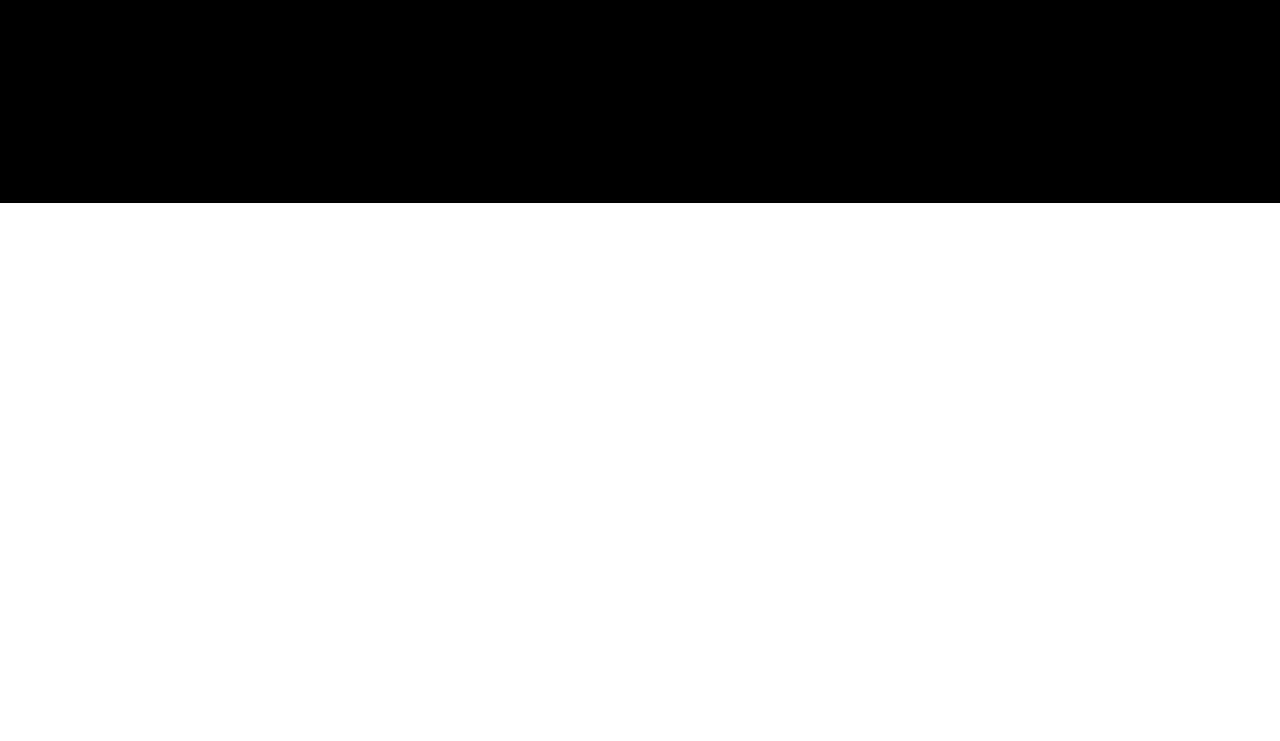
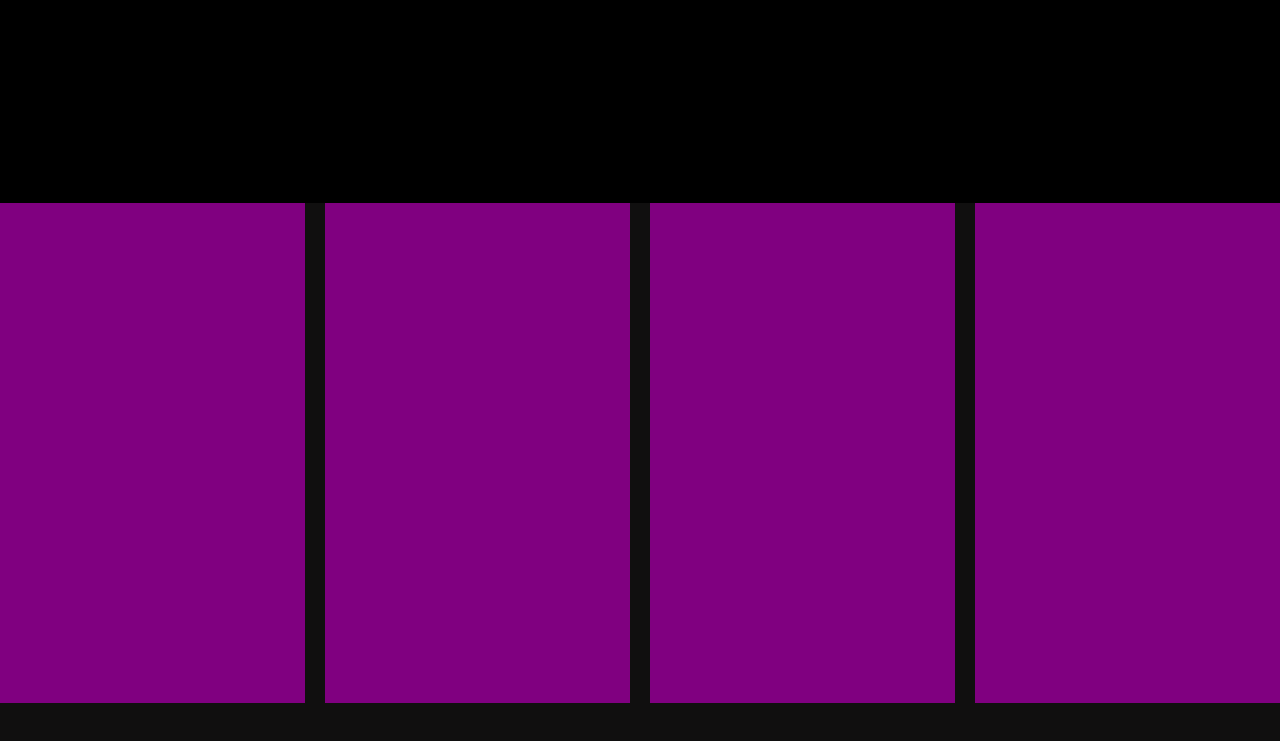
Before and after one commit to knm070/Nick, a plain HTML site: page index.html in a window 1280 px wide. Shown: the part 371-1112 px from the top of the page. Before the commit the page ends 800 px from the top, so only its background shows below. Drawn offline with Linux system fonts and the light colour scheme.

Commit message:
dev1save1

```diff
--- a/index.html
+++ b/index.html
@@ -32,5 +32,13 @@
             </div>
         </div>
     </header>
+    <main class="main">
+            <div class="main__block">
+                <div class="main__item"></div>
+                <div class="main__item"></div>
+                <div class="main__item"></div>
+                <div class="main__item"></div>
+            </div>
+    </main>
 </body>
 </html>
--- a/style/style.css
+++ b/style/style.css
@@ -75,3 +75,19 @@ h1 {
     background: yellow ;
     clip-path: polygon(50% 0%, 61% 35%, 98% 35%, 68% 57%, 79% 91%, 50% 70%, 21% 91%, 32% 57%, 2% 35%, 39% 35%);
 }
+
+.main {
+    background: rgb(16, 15, 15);
+    height: 100vh;
+}
+
+.main__block {
+    display: flex;
+    gap: 20px;
+}
+
+.main__item {
+    width: 25%;
+    height: 500px;
+    background: purple;
+}
```
